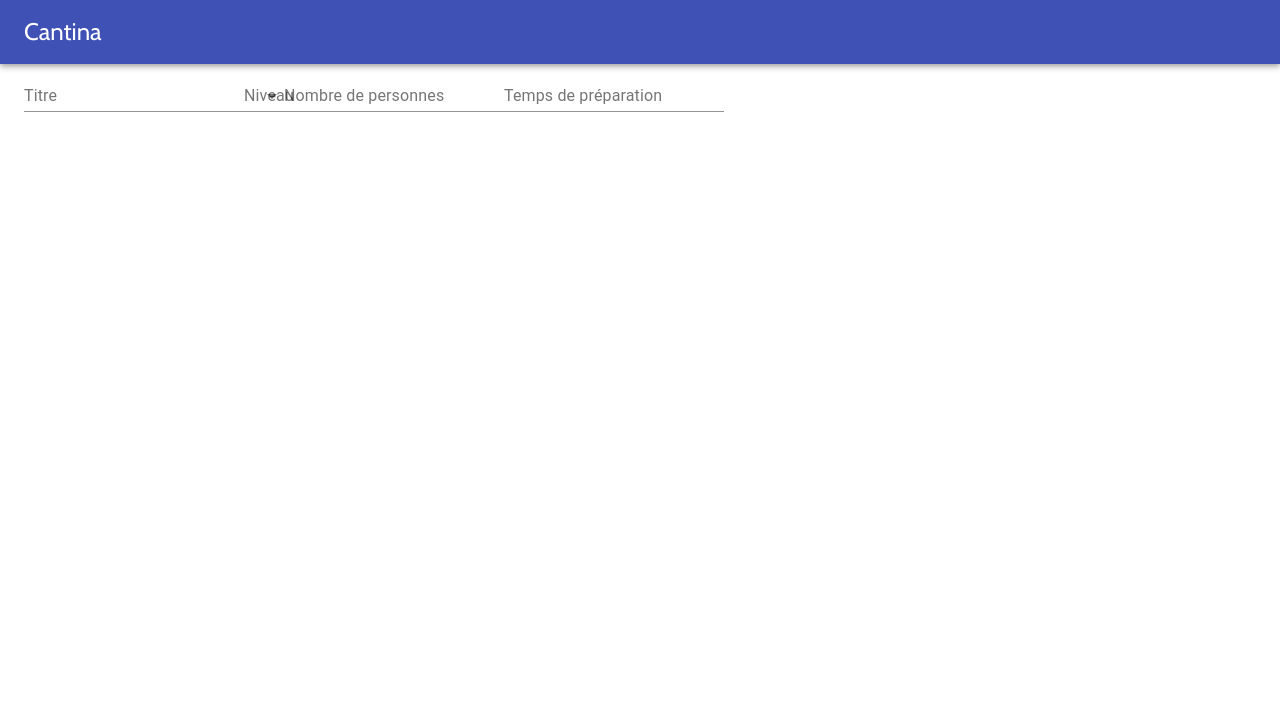
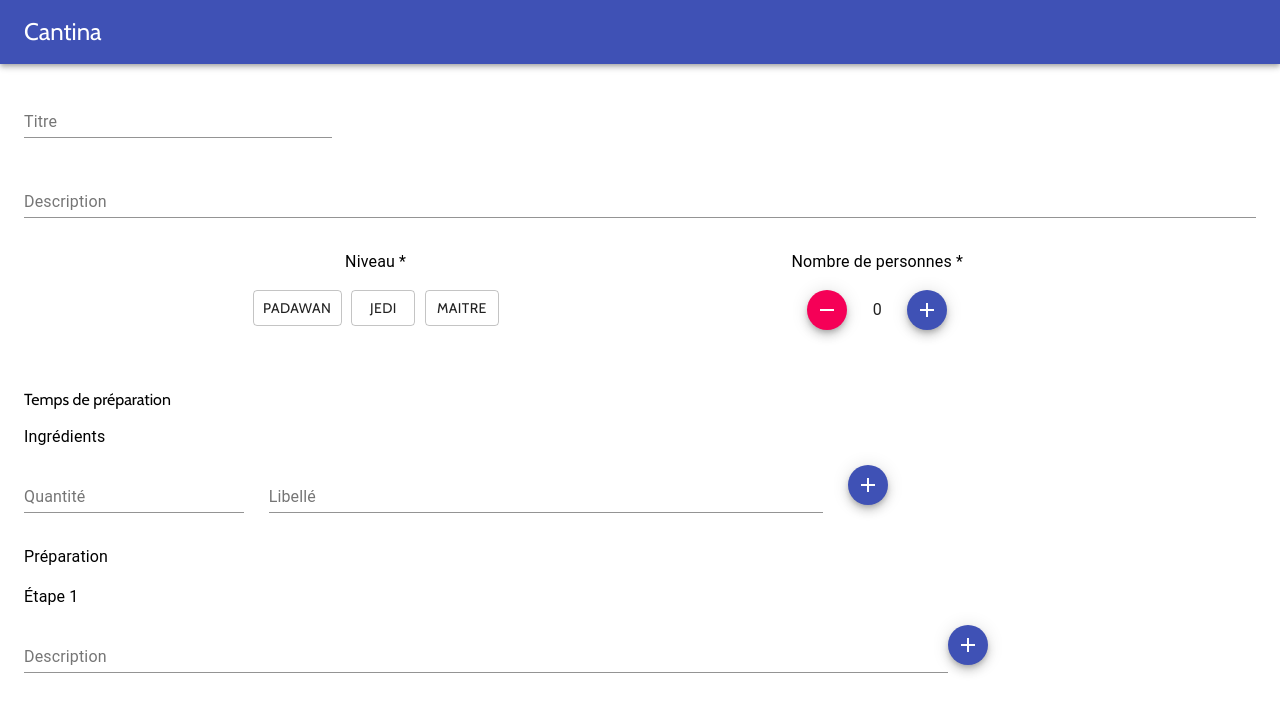
Before and after one commit to LePetitLouis/cantina, a React (Create React App) app: page /add-recipe in a window 1280 px wide. Shown: the top 712 px of the page. Built offline with nearby package versions, Linux system fonts and the light colour scheme.

Commit message:
add delete recipe

```diff
--- a/package.json
+++ b/package.json
@@ -6,10 +6,12 @@
     "@material-ui/core": "^4.12.3",
     "@material-ui/icons": "^4.11.2",
     "@material-ui/lab": "^4.0.0-alpha.60",
+    "@material-ui/pickers": "^3.3.10",
     "@testing-library/jest-dom": "^5.11.4",
     "@testing-library/react": "^11.1.0",
     "@testing-library/user-event": "^12.1.10",
     "axios": "^0.21.4",
+    "formik": "^2.2.9",
     "react": "^17.0.2",
     "react-dom": "^17.0.2",
     "react-router-dom": "^5.3.0",
--- a/src/App.css
+++ b/src/App.css
@@ -28,6 +28,10 @@
   color: #61dafb;
 }
 
+#input-numberPerson{
+  text-align: center;
+}
+
 @keyframes App-logo-spin {
   from {
     transform: rotate(0deg);
--- a/src/App.js
+++ b/src/App.js
@@ -4,7 +4,8 @@ import './App.css';
 import Home from './views/Home'
 import AddRecipe from './views/AddRecipe'
 import InfoRecipe from './views/InfoRecipe'
-import Navbar from './components/Navbar'
+import Header from './components/Header'
+//import Footer from './components/Footer'
 
 // React Router
 import { BrowserRouter as Router, Route, Switch } from 'react-router-dom'
@@ -13,13 +14,15 @@ function App() {
   return (
     <Router>
 
-      <Navbar />
+    <Header />
 
+    <main>
       <Switch>
         <Route path="/" exact component={Home} />
         <Route path="/add-recipe" exact component={AddRecipe} />
         <Route path="/recipe/:id" component={InfoRecipe} />
       </Switch>
+    </main>
 
     </Router>
   );
--- /dev/null
+++ b/src/components/Footer.jsx
@@ -0,0 +1,17 @@
+import React from 'react';
+
+// Material components
+import AppBar from '@material-ui/core/AppBar';
+import Typography from '@material-ui/core/Typography';
+
+function Navbar() {
+    return (
+        <AppBar position="sticky" color="default" >
+            <Typography variant="span" align="center">
+                Réaliser et Développer avec ♥️ par Louis Poupat
+            </Typography>
+        </AppBar>
+    );
+}
+
+export default Navbar;
--- /dev/null
+++ b/src/components/Header.jsx
@@ -0,0 +1,21 @@
+import React from 'react';
+
+// Material components
+import AppBar from '@material-ui/core/AppBar';
+import Toolbar from '@material-ui/core/Toolbar';
+import Typography from '@material-ui/core/Typography';
+import { Link } from 'react-router-dom';
+
+function Header() {
+    return (
+        <AppBar position="static">
+            <Toolbar>
+                <Typography variant="h5">
+                    <Link to='/' style={{ color: 'white' }}>Cantina</Link>
+                </Typography>
+            </Toolbar>
+        </AppBar>
+    );
+}
+
+export default Header;
--- a/src/components/Navbar.jsx
+++ /dev/null
@@ -1,24 +0,0 @@
-import React from 'react';
-
-// Material components
-import AppBar from '@material-ui/core/AppBar';
-import Toolbar from '@material-ui/core/Toolbar';
-import Typography from '@material-ui/core/Typography';
-import { Link } from 'react-router-dom';
-
-function Navbar() {
-    return (
-        <header>
-            <AppBar position="static">
-                <Toolbar>
-                    <Typography variant="h5">
-                        <Link to='/' style={{ color: 'white' }}>Cantina</Link>
-                    </Typography>
-                </Toolbar>
-            </AppBar>
-        </header>
-
-    );
-}
-
-export default Navbar;
--- a/src/components/Recipe.jsx
+++ b/src/components/Recipe.jsx
@@ -17,7 +17,7 @@ import DialogTitle from '@material-ui/core/DialogTitle';
 import DeleteIcon from '@material-ui/icons/Delete';
 import CreateIcon from '@material-ui/icons/Create';
 
-function Recipe({id, titre, description, niveau, personnes, tempsPreparation, photo}) {
+function Recipe({id, titre, description, photo, onListRecipes}) {
 
     const [open, setOpen] = useState(false)
 
@@ -33,7 +33,8 @@ function Recipe({id, titre, description, niveau, personnes, tempsPreparation, ph
 
     // Delete recipe
     const handleDelete = (id) => {
-        setOpen(false);
+        onListRecipes(id)
+        setOpen(false)
     }
 
     return (
@@ -55,7 +56,7 @@ function Recipe({id, titre, description, niveau, personnes, tempsPreparation, ph
                         {description}
                     </Typography>
                 </CardContent>
-
+            </Link>
             <CardActions>
                 <Button
                     variant="contained"
@@ -76,7 +77,6 @@ function Recipe({id, titre, description, niveau, personnes, tempsPreparation, ph
                 </Button>
             </CardActions>
 
-            </Link>
         </Card>
 
         <Dialog
@@ -90,11 +90,12 @@ function Recipe({id, titre, description, niveau, personnes, tempsPreparation, ph
             <Button onClick={handleClose} color="primary">
                 Fermer
             </Button>
-        <Button onClick={handleDelete} color="primary">
+            <Button onClick={() => handleDelete(id)} color="primary">
                 Supprimer
             </Button>
             </DialogActions>
         </Dialog>
+
         </>
     );
 }
--- a/src/views/AddRecipe.jsx
+++ b/src/views/AddRecipe.jsx
@@ -1,37 +1,135 @@
-import React from 'react';
+import React, { useState } from 'react';
 
 // Material components
-import { Container } from '@material-ui/core';
+import { Box, Button, Container, Fab, Typography } from '@material-ui/core';
 import TextField from '@material-ui/core/TextField';
-import Select from '@material-ui/core/Select';
-import InputLabel from '@material-ui/core/InputLabel';
-import MenuItem from '@material-ui/core/MenuItem';
-import FormControl from '@material-ui/core/FormControl';
+import InputBase from '@material-ui/core/InputBase';
+
+// Icon
+import AddIcon from '@material-ui/icons/Add';
+import RemoveIcon from '@material-ui/icons/Remove';
 
 function AddRecipe() {
+    const [title, setTitle] = useState()
+    const [description, setDescription] = useState()
+    const [level, setLevel] = useState()
+    const [numberPerson, setNumberPerson] = useState(0)
+    const [listIngredient, setListIngredient] = useState([
+        <Box mt={2}>
+            <TextField id="input-quantity" label="Quantité" style={{ marginRight: '2%' }} />
+            <TextField id="input-libelle" label="Libellé" />
+        </Box>
+    ])
+
+    const changeTitle = (event) => {
+        setTitle(event.target.value)
+    }
+
+    const changeDescription = (event) => {
+        setDescription(event.target.value)
+    }
+
+    const changeLevel = (label) => {
+        setLevel(label)
+    }
+
+    const changeNumberPerson = (event) => {
+        if(event.target.value === '') return setNumberPerson(0)
+        setNumberPerson(parseInt(event.target.value, 10))
+    }
+
+    const handleClickNumberPerson = (evt) => {
+        if(evt === "remove" && numberPerson > 0) setNumberPerson(numberPerson - 1)
+        else if(evt === 'add') setNumberPerson(numberPerson + 1)
+        else return
+    }
+
     return (
-        <main>
-            <Container>
+            <Container style={{ marginTop: '2%' }}>
                 <form>
-                    <TextField id="standard-basic" label="Titre" />
+                    <Box display="block" mb={4}>
+                        <TextField id="input-title" label="Titre" value={title} onChange={changeTitle} style={{ width: '25%' }} />
+                    </Box>
 
-                    <FormControl>
-                        <InputLabel id="select-label-level">Niveau</InputLabel>
-                        <Select
-                            labelId="select-label-level"
-                            id="simple-select-level"
-                        >
-                            <MenuItem value="padawan">Padawan</MenuItem>
-                            <MenuItem value="jedi">Jedi</MenuItem>
-                            <MenuItem value="maitre">Maitre</MenuItem>
-                        </Select>
-                    </FormControl>
+                    <Box display="block" mb={4}>
+                        <TextField id="input-description" label="Description" value={description} onChange={changeDescription} style={{ width: '100%' }} />
+                    </Box>
 
-                    <TextField id="standard-basic" label="Nombre de personnes" />
-                    <TextField id="standard-basic" label="Temps de préparation" />
+                    <Box display="flex" justifyContent="space-evenly" flexWrap="wrap" mb={4}>
+                    <Box display="block"mb={4}>
+                        <Typography align="center">
+                            Niveau *
+                        </Typography>
+                        <Box display="flex" justifyContent="center" mt={2}>
+                            <Button onClick={() => changeLevel("padawan")} variant="outlined" color={ level === 'padawan' ? "secondary" : "default" }>Padawan</Button>
+                            <Button onClick={() => changeLevel("jedi")} variant="outlined" color={ level === 'jedi' ? "secondary" : "default" } style={{ marginLeft: "4%" }}>Jedi</Button>
+                            <Button onClick={() => changeLevel("maitre")} variant="outlined" color={ level === 'maitre' ? "secondary" : "default" } style={{ marginLeft: "4%" }}>Maitre</Button>
+                        </Box>
+                    </Box>
+
+                    <Box display="block" mb={2}>
+                        <Typography align="center">
+                            Nombre de personnes *
+                        </Typography>
+                        <Box display="flex" justifyContent="center" mt={2}>
+                            <Fab size="small" color="secondary" onClick={() => handleClickNumberPerson('remove')}><RemoveIcon /></Fab>
+                            <InputBase id="input-numberPerson" value={numberPerson} onChange={changeNumberPerson} style={{ width: '20%' }} />
+                            <Fab size="small" color="primary" onClick={() => handleClickNumberPerson('add')}><AddIcon /></Fab>
+                        </Box>
+                    </Box>
+                    </Box>
+
+                    <Box display="block" mb={2}>
+                        Temps de préparation
+                    </Box>
+
+                    {/* <Box display="block" mb={2}>
+                        <Typography variant="h5">
+                            Ingrédients
+                        </Typography>
+                        <Fab color="primary" aria-label="add">
+                            <AddIcon />
+                        </Fab>
+                        <Box mt={2}>
+                            <TextField id="input-quantity" label="Quantité" style={{ marginRight: '2%' }} />
+                            <TextField id="input-libelle" label="Libellé" />
+                        </Box>
+                    </Box> */}
+
+                    <Box display="block" mb={4}>
+                        <Typography>
+                            Ingrédients
+                        </Typography>
+                        {listIngredient.map(() => (
+                            <Box mt={2}>
+                                <TextField id="input-quantity" label="Quantité" style={{ marginRight: '2%' }} />
+                                <TextField id="input-libelle" label="Libellé" style={{ marginRight: '2%', width: '45%' }} />
+                                <Fab size="small" color="primary">
+                                    <AddIcon />
+                                </Fab>
+                            </Box>
+                        ))}
+                    </Box>
+
+                    <Box display="block" mb={2}>
+                        <Typography>
+                            Préparation
+                        </Typography>
+
+                        <Box mt={2}>
+                            <Typography>
+                                Étape 1
+                            </Typography>
+                            <Box mt={2}>
+                                <TextField label="Description" style={{ width: '75%' }} />
+                                <Fab size="small" color="primary" aria-label="add">
+                                    <AddIcon />
+                                </Fab>
+                            </Box>
+                        </Box>
+                    </Box>
                 </form>
             </Container>
-        </main>
 
     );
 }
```
Also changed, not shown: src/views/Home.jsx (+23 -3 lines), src/views/InfoRecipe.jsx (+23 -26 lines), 2 other files (tests, documents, lock files or other folders). Lines whose indentation alone changed are shown as unchanged.
